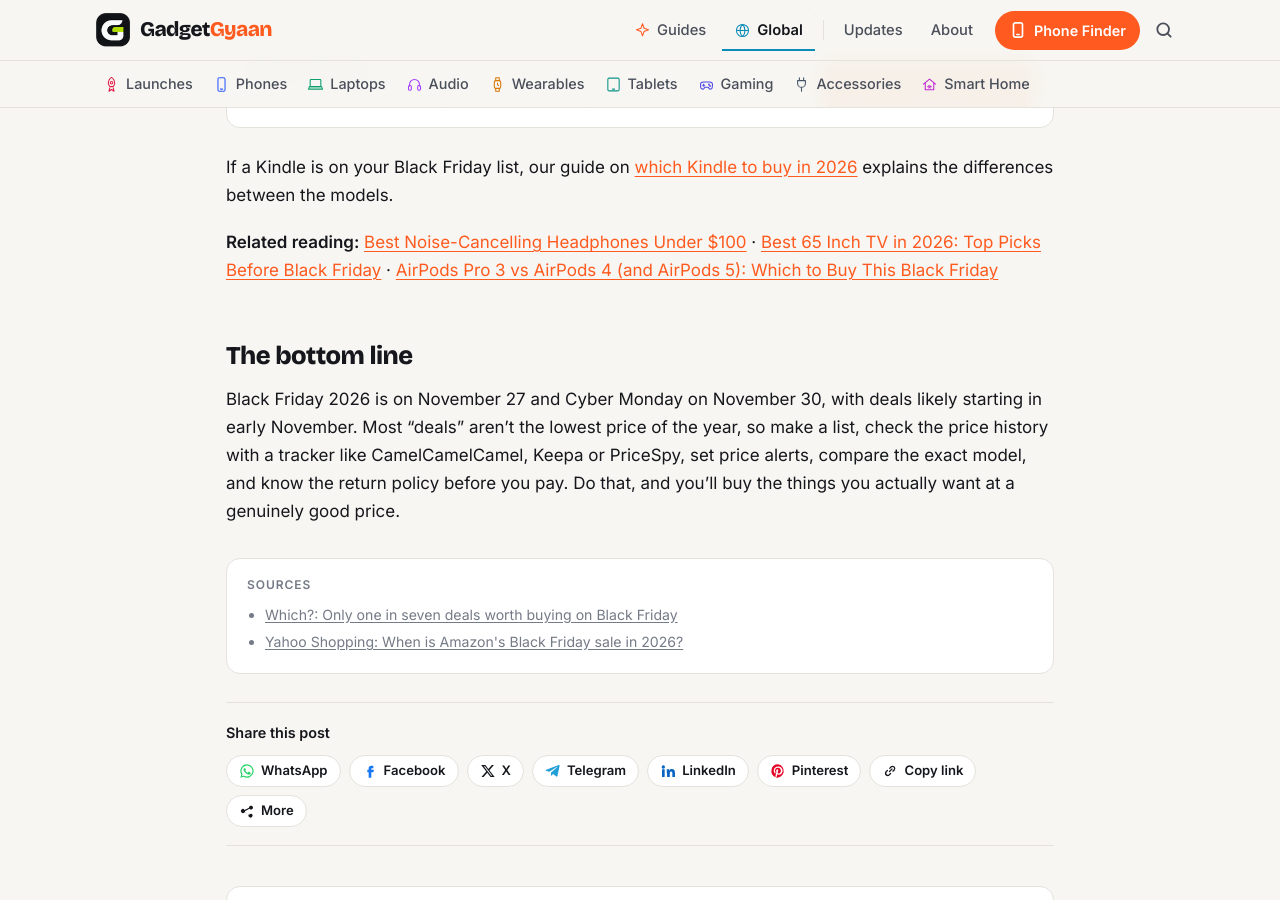
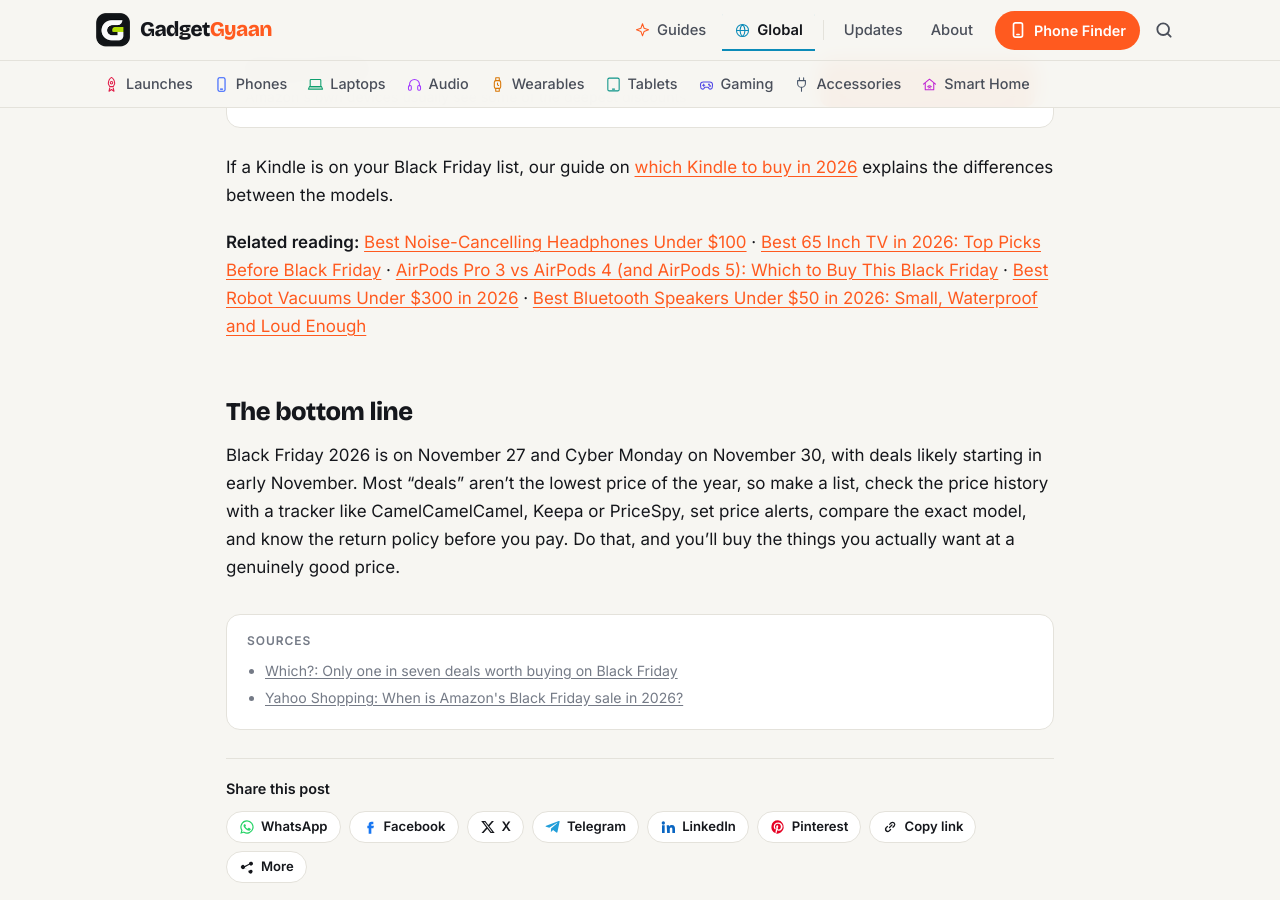
Before and after one commit to kiteksood167/kiteksood167.github.io, a Jekyll site: the page built from _posts/2026-10-30-black-friday-2026-tech-deals-how-to-spot-real-discount.md, in a window 1280 px wide and 900 px high, scrolled down 5170 px. Built offline with Jekyll 4.4.1, drawn with Linux system fonts in a browser that asks for light colours; comment, search, counter and statistics services are not loaded.

Commit message:
Link Black Friday and workout earbuds guides to robot vacuum and speaker guides
Co-Authored-By: Claude Opus 5.5 <noreply@anthropic.com>
Claude-Session: https://claude.ai/code/session_01WQRPmSxMwztgHXfstCGpBN

```diff
--- a/_posts/2026-10-30-black-friday-2026-tech-deals-how-to-spot-real-discount.md
+++ b/_posts/2026-10-30-black-friday-2026-tech-deals-how-to-spot-real-discount.md
@@ -107,7 +107,7 @@ Brand-new phones rarely get big discounts at retailers, though carriers often ru
 
 If a Kindle is on your Black Friday list, our guide on [which Kindle to buy in 2026](/which-kindle-to-buy-2026/) explains the differences between the models.
 
-**Related reading:** [Best Noise-Cancelling Headphones Under $100](/best-noise-cancelling-headphones-under-100/) · [Best 65 Inch TV in 2026: Top Picks Before Black Friday](/best-65-inch-tv-2026/) · [AirPods Pro 3 vs AirPods 4 (and AirPods 5): Which to Buy This Black Friday](/airpods-pro-3-vs-airpods-4/)
+**Related reading:** [Best Noise-Cancelling Headphones Under $100](/best-noise-cancelling-headphones-under-100/) · [Best 65 Inch TV in 2026: Top Picks Before Black Friday](/best-65-inch-tv-2026/) · [AirPods Pro 3 vs AirPods 4 (and AirPods 5): Which to Buy This Black Friday](/airpods-pro-3-vs-airpods-4/) · [Best Robot Vacuums Under $300 in 2026](/best-robot-vacuums-under-300/) · [Best Bluetooth Speakers Under $50 in 2026: Small, Waterproof and Loud Enough](/best-bluetooth-speakers-under-50/)
 
 ## The bottom line
 
```
Also changed, not shown: _posts/2026-10-27-best-workout-earbuds-under-50.md (+1 -1 lines).
